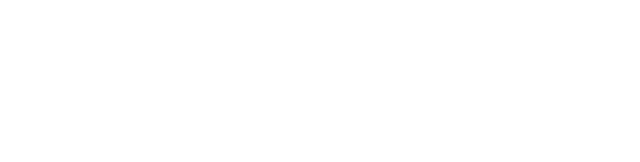
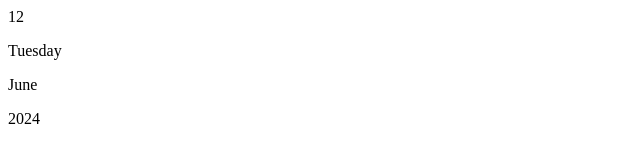
Before and after one commit to Vikash-thak12/30_Days-30_Projects, a plain HTML site: page Mini Calendar/index.html in a window 1280 px wide. Shown: the whole page, without its empty margins (0-640 px from the left). Drawn offline with Linux system fonts and the light colour scheme.

Commit message:
Basic structure of the page:

```diff
--- a/Mini Calendar/index.html
+++ b/Mini Calendar/index.html
@@ -7,6 +7,18 @@
     <title>Mini Calendar</title>
 </head>
 <body>
+    <div class="container">
+        <div class="main">
+            <div>
+               <span id="date">12</span>
+               <p id="day">Tuesday</p>
+            </div>
+            <div>
+                <p id="month">June</p>
+                <span id="year">2024</span>
+            </div>
+        </div>
+    </div>
     <script src="app.js"></script>
 </body>
 </html>
```
